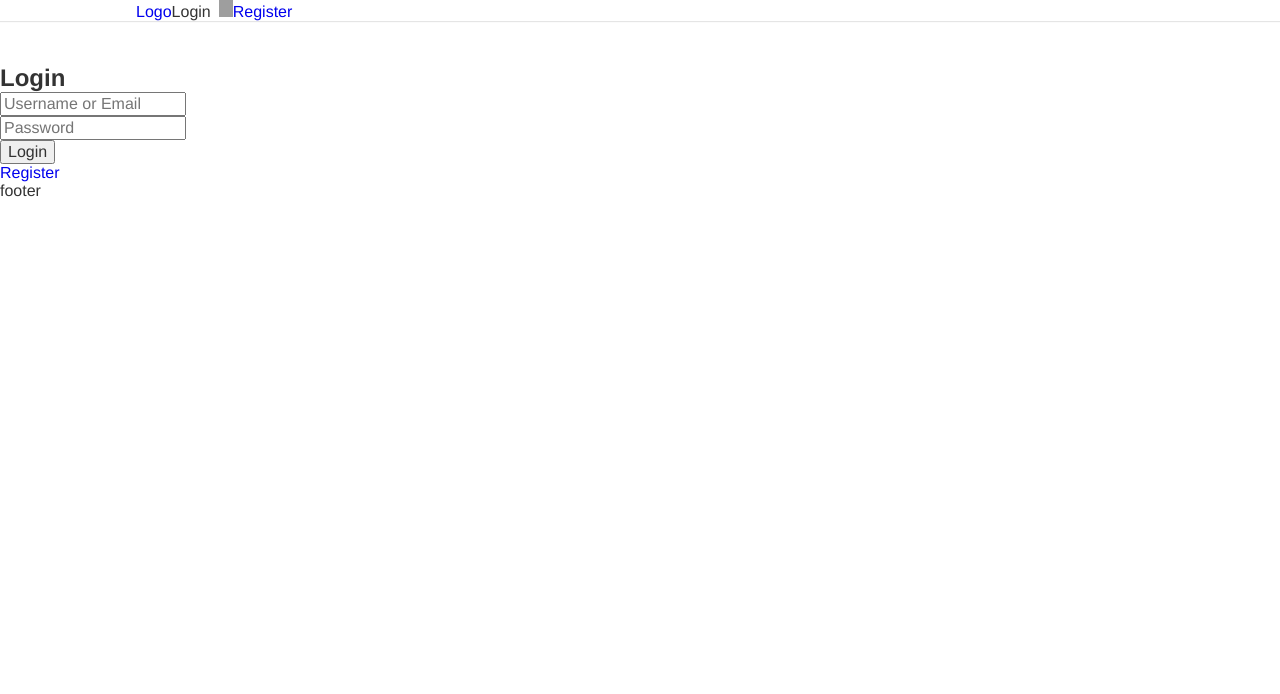
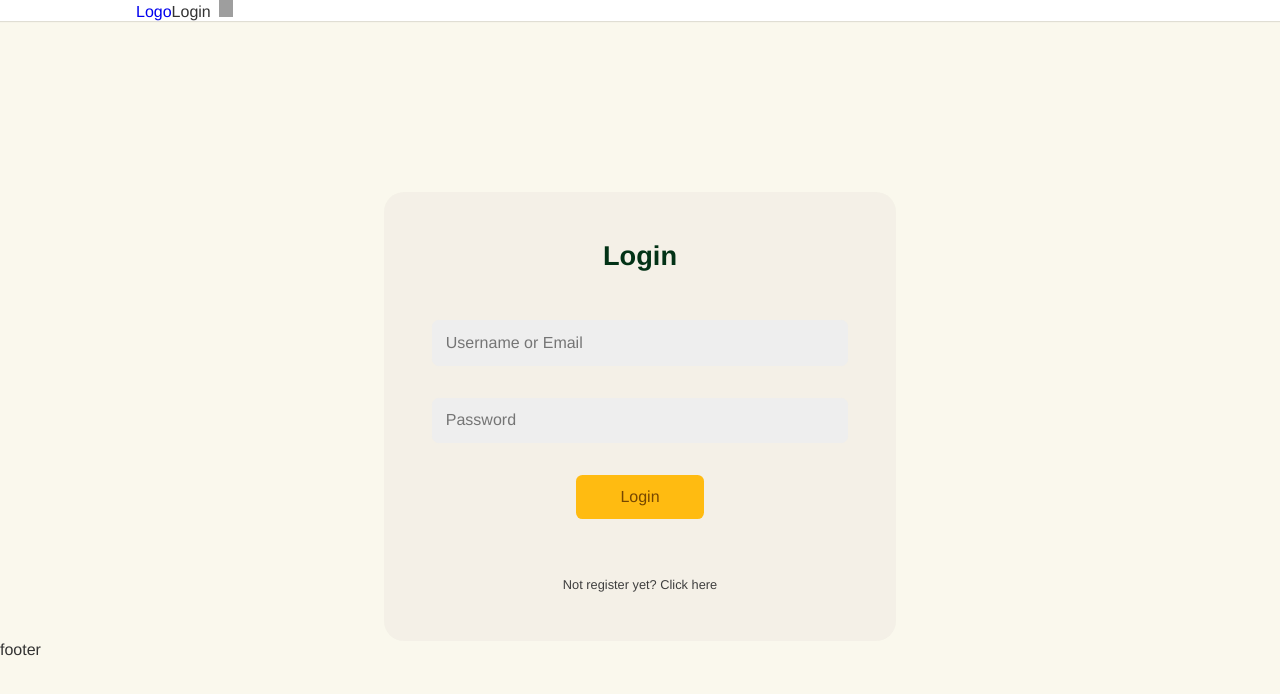
Before and after one commit to raqueldebiase/mithrilmap, a React app: page /login in a window 1280 px wide. Shown: the top 694 px of the page. Built offline with nearby package versions, Linux system fonts and the light colour scheme; grey boxes are pictures that could not be loaded; the HTML template or start-up script is replaced by a standard one.

Commit message:
add css login

```diff
--- a/src/App.css
+++ b/src/App.css
@@ -8,7 +8,8 @@ body {
   --type-first: Helvetica, Arial, sans-serif;
   --type-second: 'Spectral', Georgia;
   font-family: var(--type-first);
-  padding-top: 4rem;
+  padding-top: 4em;
+  background-color: rgba(241, 234, 201, 0.33);
 }
 
 h1, h2, h3, h4, p {
--- a/src/components/Auth/Login/Login.jsx
+++ b/src/components/Auth/Login/Login.jsx
@@ -1,4 +1,5 @@
 import React, { useState } from 'react';
+import styles from './Login.module.css';
 import { Link } from 'react-router-dom';
 import Register from '../Register/Register';
 
@@ -18,10 +19,11 @@ const Login = () => {
   };
 
   return (
-    <div>
+    <div className={`${styles.login} modal`}>
       <h2>Login</h2>
       <form onSubmit={handleSubmit}>
         <input
+          className={styles.input}
           type="text"
           name="usernameOrEmail"
           placeholder="Username or Email"
@@ -29,14 +31,15 @@ const Login = () => {
           onChange={handleChange}
         />
         <input
+          className={styles.input}
           type="password"
           name="password"
           placeholder="Password"
           value={formData.password}
           onChange={handleChange}
         />
-        <button type="submit">Login</button>
-        <Link to="/Register">Register</Link>
+        <button className={styles.button} type="submit">Login</button>
+        <Link className={styles.register} to="/Register">Not register yet? Click here</Link>
       </form>
     </div>
   );
--- /dev/null
+++ b/src/components/Auth/Login/Login.module.css
@@ -0,0 +1,103 @@
+.login {
+  height: 100%;
+  border-radius: 1.25rem;
+  background: rgba(243, 240, 230, 0.92);
+  width: 32rem;
+  height: 100%;
+  flex-shrink: 0;
+  margin: auto;
+  padding: 3rem;
+  text-align: center;
+  margin-top: 8rem;
+}
+
+h2 {
+  color: #023216;
+  text-align: center;
+  font-size: 1.7rem;
+}
+
+.wrapper {
+  margin-bottom: 1rem;
+
+}
+
+form{
+  margin-top: 3rem;
+}
+
+.input {
+  border: 1px solid #eee;
+  display: block;
+  width: 100%;
+  font-size: 1rem;
+  padding: .8rem;
+  border-radius: 0.4rem;
+  background: #eee;
+  transition: 0.2s;
+  margin-bottom: 2rem;
+}
+
+.input:focus,
+.input:hover {
+  outline: none;
+  border-color: #fb1;
+  background: #fff;
+  box-shadow: 0 0 0 1px #fea;
+}
+
+.label {
+  display: block;
+  font-size: 1rem;
+  line-height: 1;
+  padding-bottom: 0.5rem;
+}
+
+.error {
+  color: #f31;
+  font-size: 0.875rem;
+  margin-top: 0.25rem;
+}
+
+
+.button {
+  font-size: 1rem;
+  font-family: var(--type-first);
+  cursor: pointer;
+  border: none;
+  border-radius: .4rem;
+  background: #fb1;
+  color: #764701;
+  padding: 0.8rem 1.2rem;
+  box-sizing: border-box;
+  min-width: 8rem;
+  margin: auto;
+  margin-bottom: 3.5rem;
+  margin-top: 2rem;
+}
+
+.button:hover,
+.button:focus{
+  outline: none;
+  box-shadow: 0 0 0 3px #fea, 0 0 0 4px #fb1;
+  transition: 0.2s;
+}
+
+.button:disabled {
+  opacity: 0.5;
+  cursor: wait;
+}
+
+.register {
+  margin-top: 3rem !important;
+  color: #3e3e3e;
+  font-size: 0.8rem;
+  margin-top: 30px;
+}
+
+.register:hover,
+.register:focus {
+  outline: none;
+  border-bottom: 1px solid #3e3e3e;
+
+}
--- a/src/components/Header.jsx
+++ b/src/components/Header.jsx
@@ -8,7 +8,6 @@ const Header = () => {
       <nav className='container'>
         <Link to="/" aria-label='Home'>Logo</Link>
         <Link className={styles.login} to="/Login">Login</Link>
-        <Link className={styles.register} to="/Register">Register</Link>
       </nav>
     </header>
   )
--- a/src/components/Home.jsx
+++ b/src/components/Home.jsx
@@ -1,8 +1,9 @@
-import React from 'react'
+import React from 'react';
+import styles from './Home.module.css';
 
 const Home = () => {
   return (
-    <div>
+    <div className={styles.home}>
       <p>homepage</p>
       <p>só para testar</p>
     </div>
--- /dev/null
+++ b/src/components/Home.module.css
@@ -0,0 +1,3 @@
+.home {
+  background-color: pink;
+}
```
